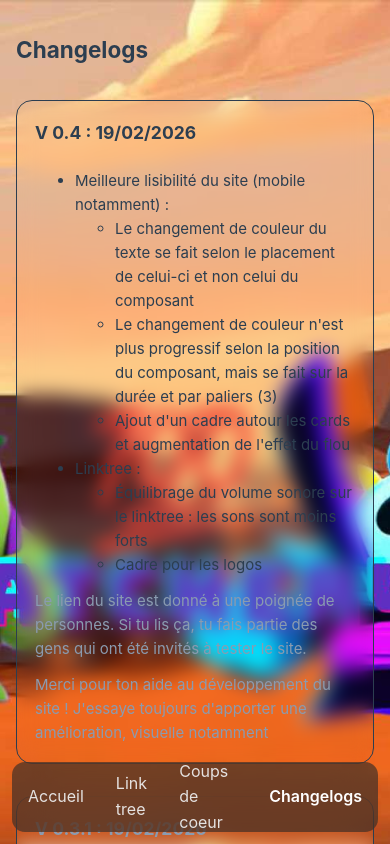
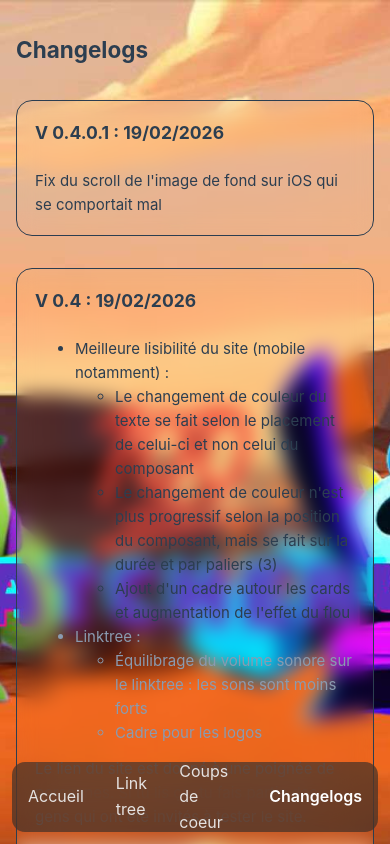
Before and after one commit to Scratcher42/site-web, a Vue app: page /site-web/changelogs in a window 390 px wide. Shown: the top 844 px of the page. Built offline with nearby package versions, Linux system fonts and the light colour scheme.

Commit message:
Update 0.4.0.1

```diff
--- a/src/App.vue
+++ b/src/App.vue
@@ -29,6 +29,7 @@ function updateColors() {
 function updateBackgroundScroll() {
   if (window.innerWidth >= 1024) return
   const docHeight = document.documentElement.scrollHeight - window.innerHeight
+  if (docHeight <= 0) return
   const scrollProgress = window.scrollY / docHeight
   document.body.style.backgroundPositionX = `${scrollProgress * 100}%`
 }
@@ -77,6 +78,10 @@ body {
   #app {
     padding-bottom: 70px;
   }
+
+  body {
+    background-position: left center;
+  }
 }
 
 .main {
--- a/src/components/Changelogs.vue
+++ b/src/components/Changelogs.vue
@@ -20,6 +20,12 @@ const cardListeners = {
 
 <template>
     <h2>Changelogs</h2>
+    <article class="card" v-bind="cardAttrs" v-on="cardListeners">
+      <h3>V 0.4.0.1 : 19/02/2026</h3>
+        <div class="text">
+            <p>Fix du scroll de l'image de fond sur iOS qui se comportait mal</p>
+        </div>
+    </article>
     <article class="card" v-bind="cardAttrs" v-on="cardListeners">
       <h3>V 0.4 : 19/02/2026</h3>
         <div class="text">
```
Also changed, not shown: 1 other file (tests, documents, lock files or other folders).
